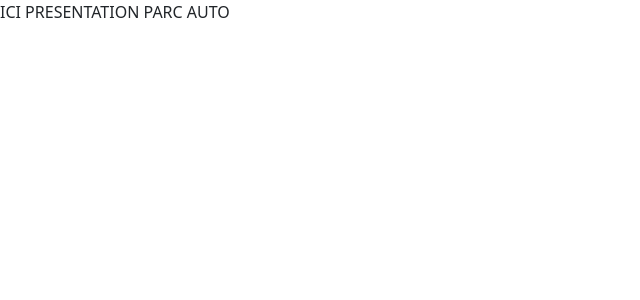
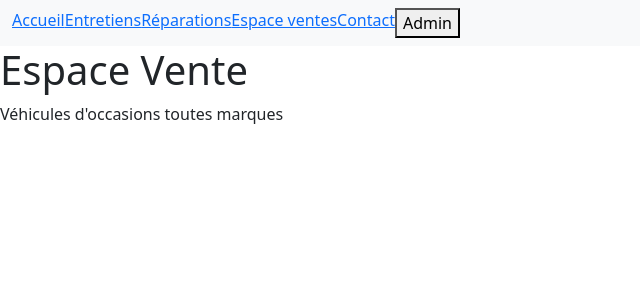
Before and after one commit to JulienWangon/VParrot, a React (Create React App) app in the folder vparrot-front/: page /ventes in a window 1280 px wide. Shown: the top 300 px of the page, without its empty margins (0-640 px from the left). Built offline with nearby package versions, Linux system fonts and the light colour scheme; no server answers.

Commit message:
ADD : SalesArea component : adding header

```diff
--- a/vparrot-front/src/pages/public/SalesArea.js
+++ b/vparrot-front/src/pages/public/SalesArea.js
@@ -1,9 +1,12 @@
 import React from 'react';
+import Header from '../../components/common/Header/Header';
+
+
 
 const SalesArea = () => {
   return (
     <div>
-      ICI PRESENTATION PARC AUTO
+      <Header title="Espace Vente" slogan="Véhicules d'occasions toutes marques"/>
     </div>
   );
 };
```
